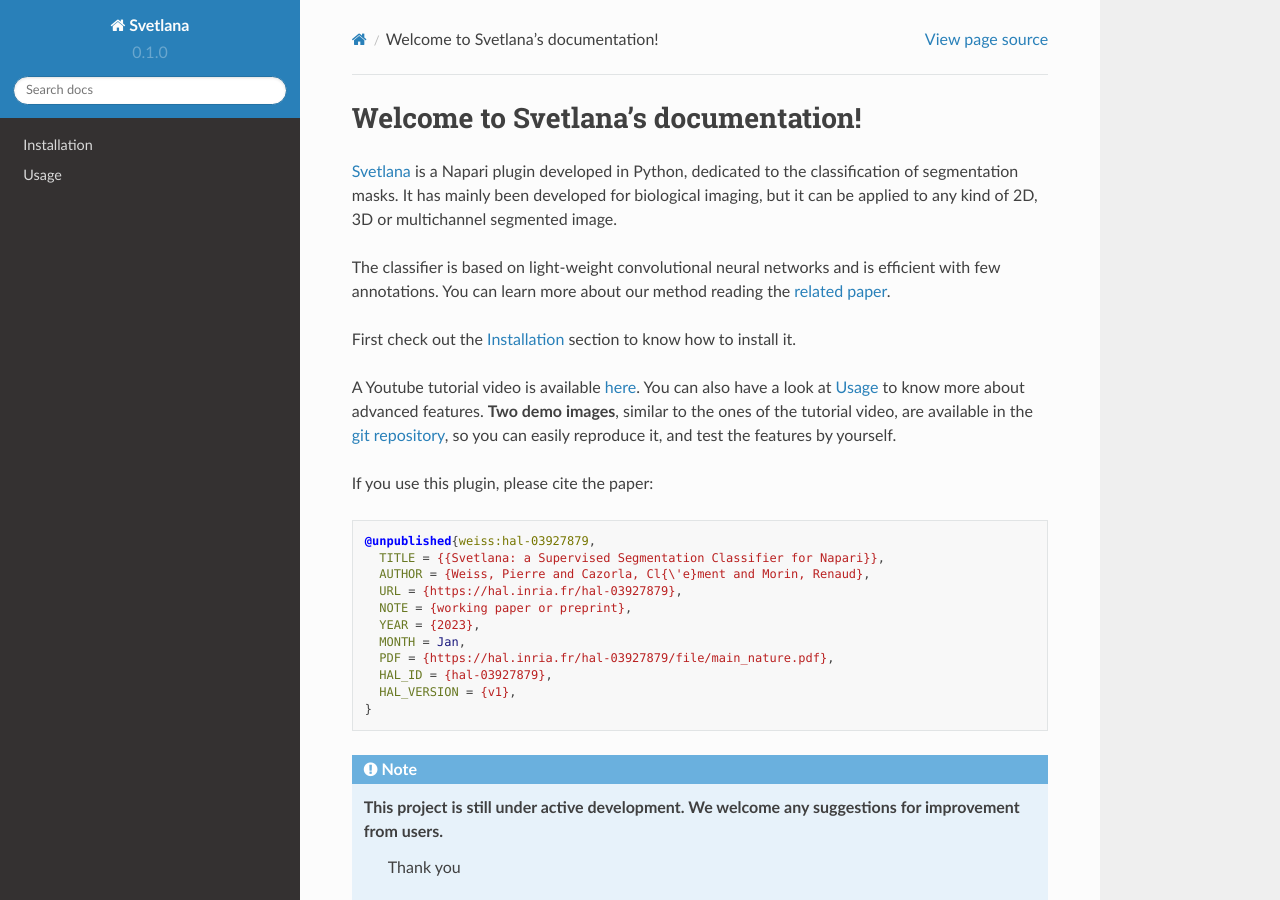
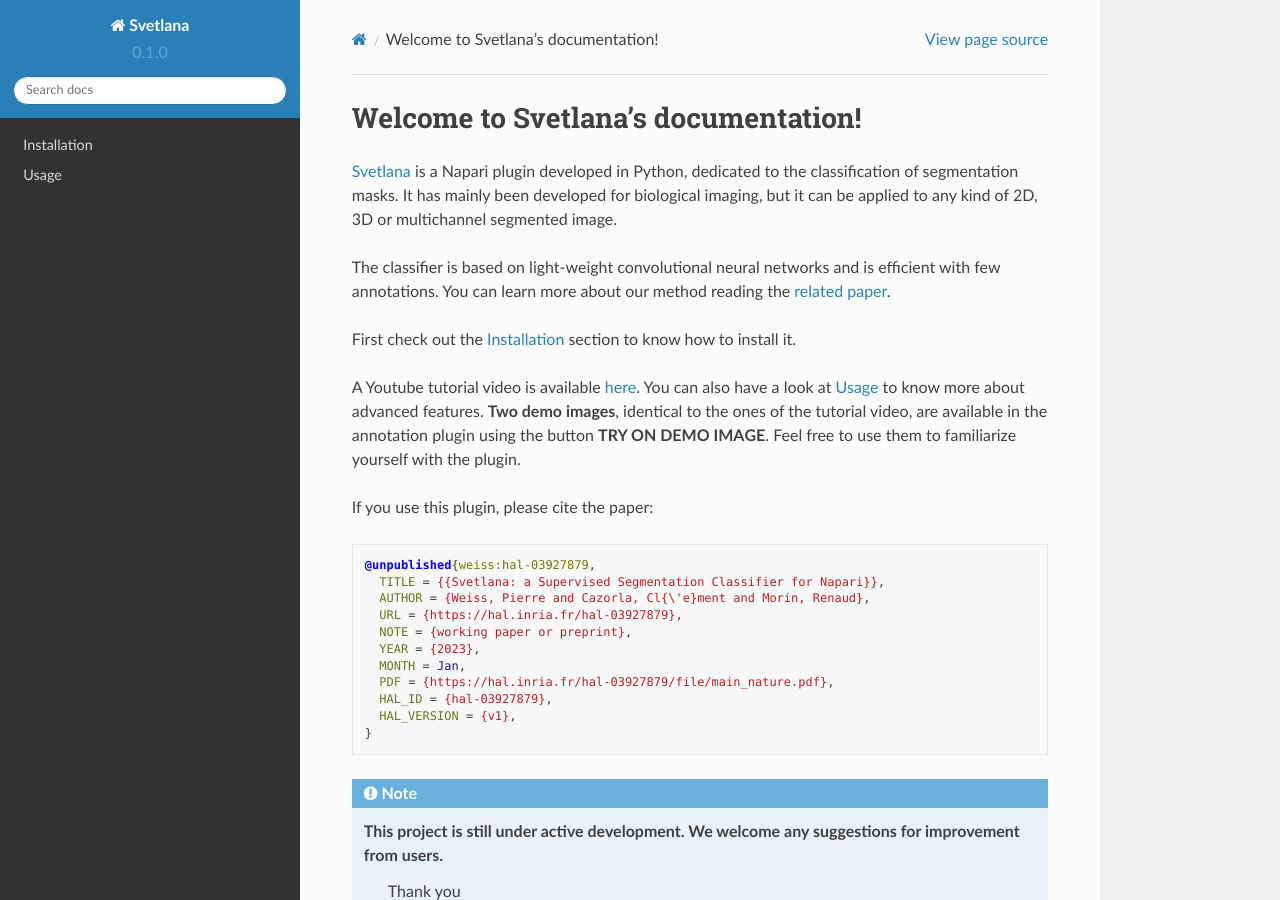
Before and after one commit to koopa31/Svetlana_documentation, a Sphinx documentation site: the page built from docs/source/index.rst, in a window 1280 px wide and 900 px high. Built offline with Sphinx 7.4.7 and the Read the Docs theme 2.0.0, drawn with Linux system fonts in a browser that asks for light colours.

Commit message:
modif doc

```diff
--- a/docs/source/index.rst
+++ b/docs/source/index.rst
@@ -11,9 +11,8 @@
 First check out the :doc:`installation` section to know how to install it.
 
 A Youtube tutorial video is available `here <https://www.youtube.com/watch?v=u_FKuHta-RE>`_. You can also have a look at :doc:`usage` to know more about advanced
-features. **Two demo images**, similar to the ones of the tutorial video, are available in the
-`git repository <https://bitbucket.org/koopa31/napari_svetlana/src/main/>`_, so you can easily
-reproduce it, and test the features by yourself.
+features. **Two demo images**, identical to the ones of the tutorial video, are available in the annotation plugin using
+the button **TRY ON DEMO IMAGE**. Feel free to use them to familiarize yourself with the plugin.
 
 If you use this plugin, please cite the paper:
 
```
